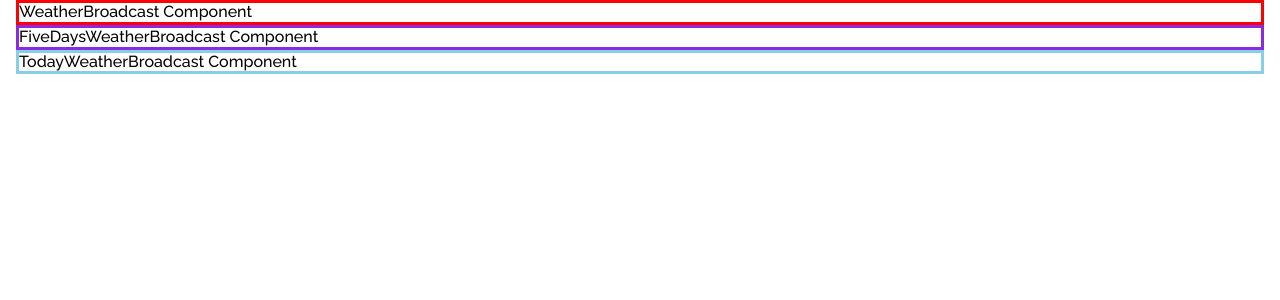
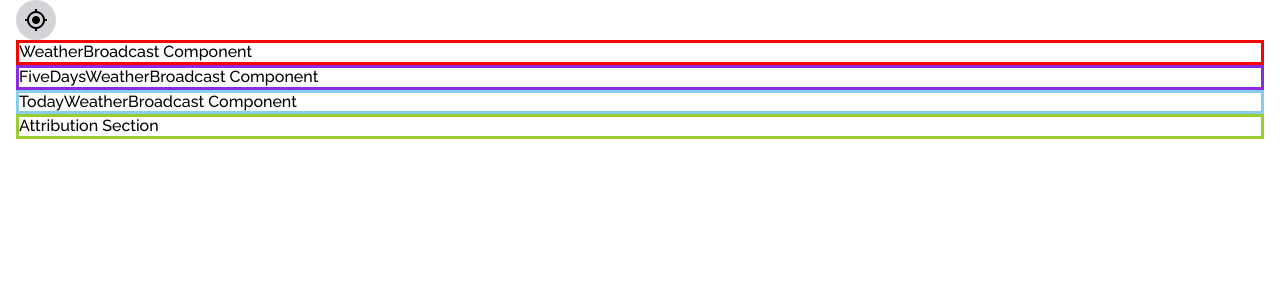
Before and after one commit to IevgeniiaAbdulina/Weather-App-Challenge, a React (Create React App) app: page / in a window 1280 px wide. Shown: the top 300 px of the page. Built offline with nearby package versions, Linux system fonts and the light colour scheme.

Commit message:
Added [my location] icon

```diff
--- a/src/App.css
+++ b/src/App.css
@@ -15,7 +15,8 @@
   --blue-space-cadet: #1E213A;
   --blue-medium-dark: #585676;
   --blue-bright: #3C47E9;
-  --greyish-dark: #6E707A;
+  /* --greyish-dark: #6E707A; */
+  --greyish-dark: rgba(110, 112, 122, 0.3);
   --greyish-medium-dark: #88869D;
   --greyish-medium-light: #A09FB1;
   --greyish-lighter: #E7E7EB;
--- a/src/App.js
+++ b/src/App.js
@@ -2,6 +2,7 @@ import './App.css';
 import WeatherBroadcast from './components/weather-broadcast/WeatherBroadcast';
 import FiveDaysWeatherBroadcast from './components/weather-broadcast/five-days-weather-broadcast/FiveDaysWeatherBroadcast';
 import TodayWeatherBroadcast from './components/weather-broadcast/today-weather-broadcast/TodayWeatherBroadcast';
+import Attribution from './components/attribution/Attribution';
 
 function App() {
   return (
@@ -9,6 +10,7 @@ function App() {
       <WeatherBroadcast />
       <FiveDaysWeatherBroadcast />
       <TodayWeatherBroadcast />
+      <Attribution />
     </div>
   );
 }
--- a/src/components/attribution/Attribution.css
+++ b/src/components/attribution/Attribution.css
@@ -1,3 +1,3 @@
 .attribution {
-    border: solid purple;
+    border: solid yellowgreen;
 }
--- a/src/components/circle-button/CircleButton.css
+++ b/src/components/circle-button/CircleButton.css
@@ -0,0 +1,9 @@
+.circle-button {
+    width: 40px;
+    height: 40px;
+    display: flex;
+    justify-content: center;
+    align-items: center;
+    background-color: var(--greyish-dark);
+    border-radius: 50%;
+}
--- a/src/components/circle-button/CircleButton.js
+++ b/src/components/circle-button/CircleButton.js
@@ -0,0 +1,13 @@
+import './CircleButton.css'
+
+const CircleButton = () => {
+    return (
+        <div className='circle-button'>
+            <span class="material-icons">
+                my_location
+            </span>
+        </div>
+    )
+}
+
+export default CircleButton;
--- a/src/components/weather-broadcast/WeatherBroadcast.css
+++ b/src/components/weather-broadcast/WeatherBroadcast.css
@@ -1,3 +1,3 @@
-.box {
+.WeatherBroadcast {
     border: solid red;
 }
--- a/src/components/weather-broadcast/WeatherBroadcast.js
+++ b/src/components/weather-broadcast/WeatherBroadcast.js
@@ -1,10 +1,12 @@
 import './WeatherBroadcast.css';
+import CircleButton from '../circle-button/CircleButton';
 
 const WeatherBroadcast = () => {
     return (
-        <div className='box'>
-            <span>WeatherBroadcast Component</span>
-        </div>
+        <>
+            <CircleButton />
+            <span className='WeatherBroadcast'>WeatherBroadcast Component</span>
+        </>
      );
 }
 
```
